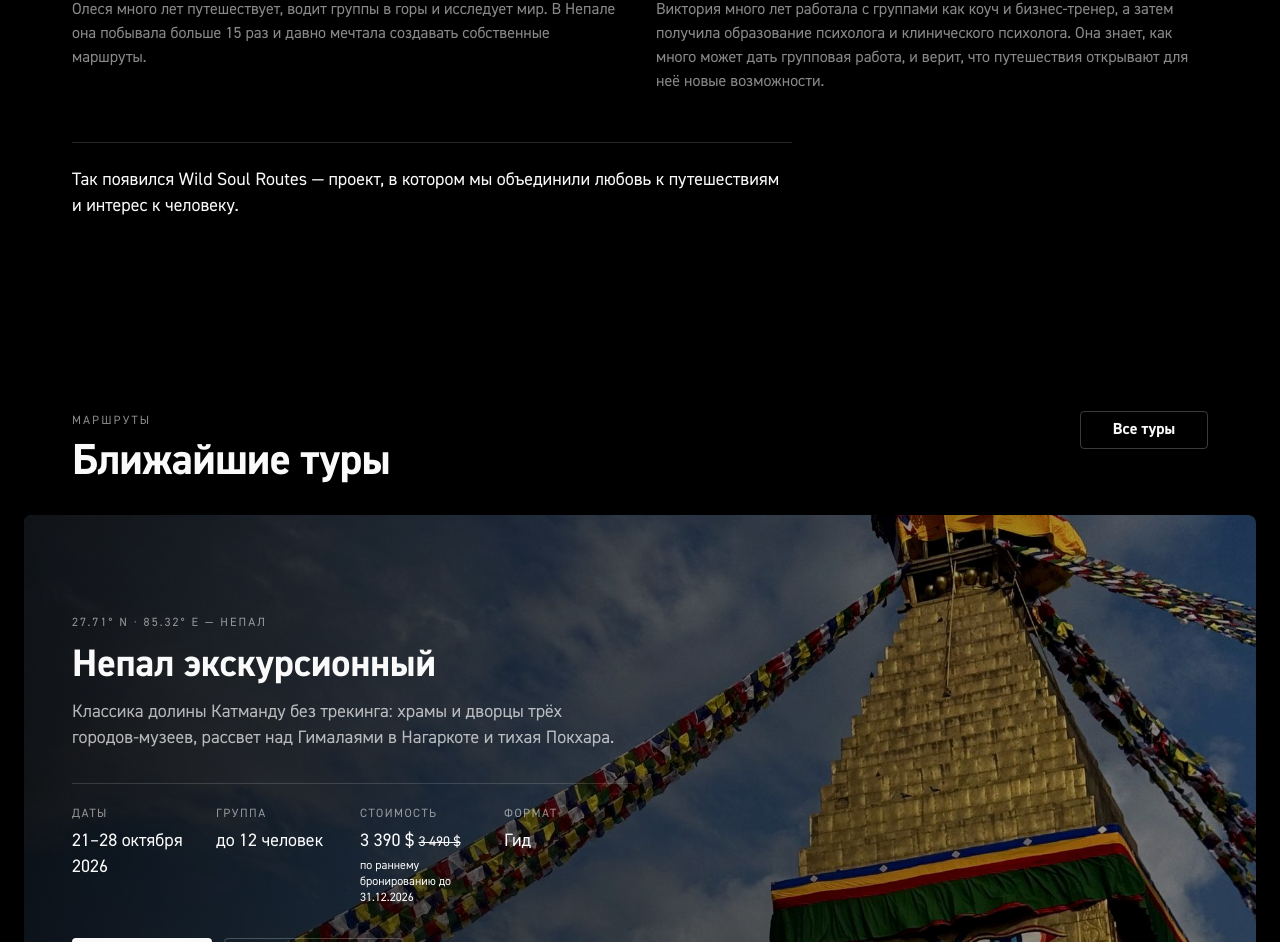
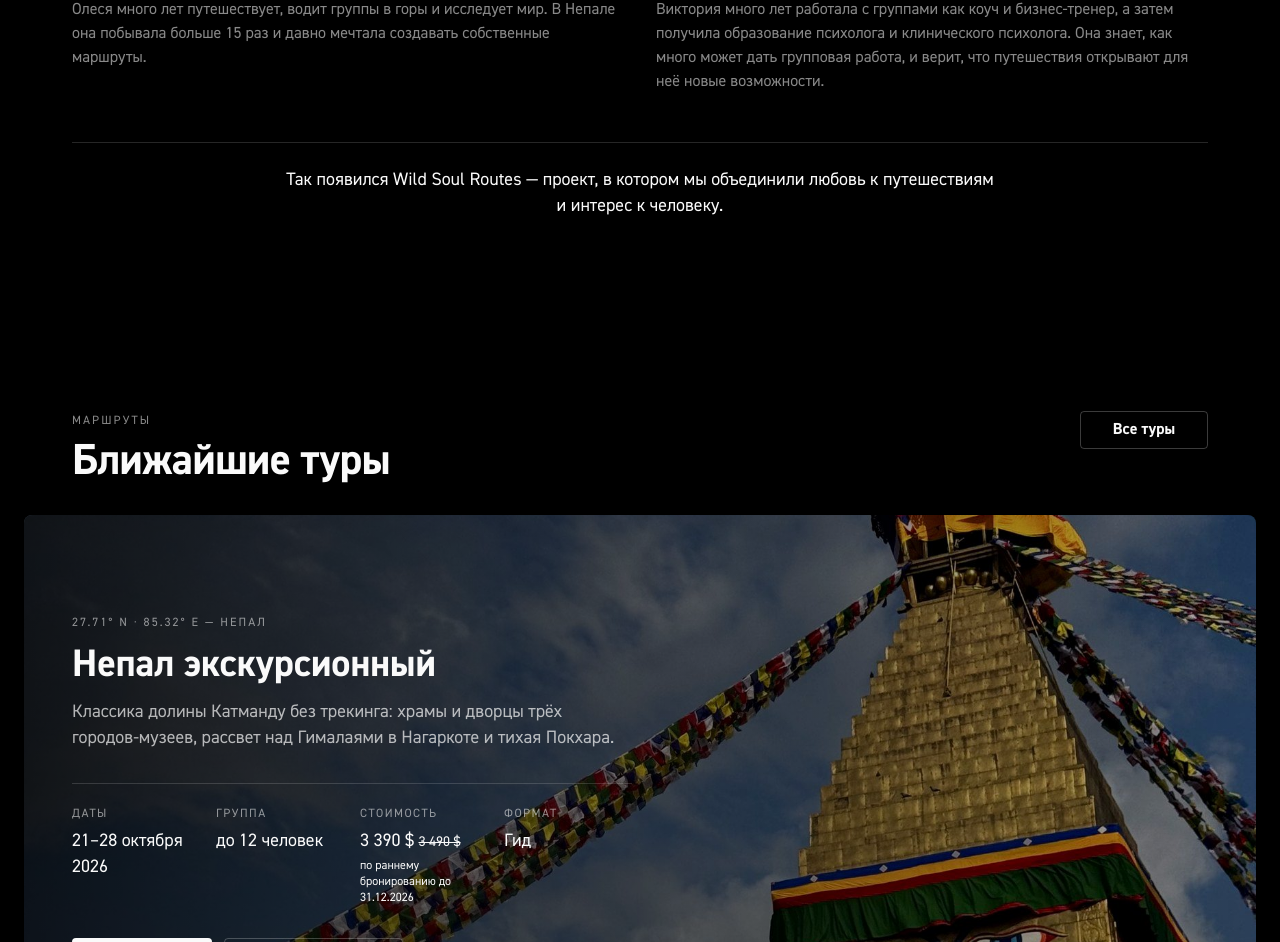
Before and after one commit to fifulina-uxui/wild-soul-routes, a React (Vite) app: page / in a window 1280 px wide. Shown: the part 1574-2516 px from the top of the page. Built offline with nearby package versions, Linux system fonts and the light colour scheme.

Commit message:
About outro: centered text, full-width divider

```diff
--- a/src/pages/Home.tsx
+++ b/src/pages/Home.tsx
@@ -9,18 +9,13 @@ import Journal from '../sections/Journal'
 import Team from '../sections/Team'
 import { Reveal } from '../sections/Reveal'
 import Footer from '../sections/Footer'
-import HorizonShape from '../sections/HorizonShape'
 import { useLang } from '../i18n'
 
 export default function Home() {
   const { t } = useLang()
 
   return (
-    // Фон у body чёрный — bg-black на обёртке убран, чтобы фигура была видна
-    <div className="text-[#fafafa]">
-      <HorizonShape />
-      {/* Контент поднимаем в свой слой над фигурой */}
-      <div className="relative z-10">
+    <div className="bg-black text-[#fafafa]">
       <Header />
       <main>
         <Hero />
@@ -48,6 +43,5 @@ export default function Home() {
       </main>
       <Footer />
     </div>
-    </div>
   )
 }
--- a/src/sections/About.tsx
+++ b/src/sections/About.tsx
@@ -45,9 +45,11 @@ export default function About() {
         </div>
 
         <Reveal>
-          <p className="mt-12 max-w-[720px] border-t border-[rgb(255_255_255/15%)] pt-6 text-[18px] leading-[26px] text-[#fafafa]">
-            {t.about.outro}
-          </p>
+          <div className="mt-12 border-t border-[rgb(255_255_255/15%)] pt-6 text-center">
+            <p className="mx-auto max-w-[720px] text-[18px] leading-[26px] text-[#fafafa]">
+              {t.about.outro}
+            </p>
+          </div>
         </Reveal>
       </div>
     </section>
```
Lines whose indentation alone changed are shown as unchanged.
